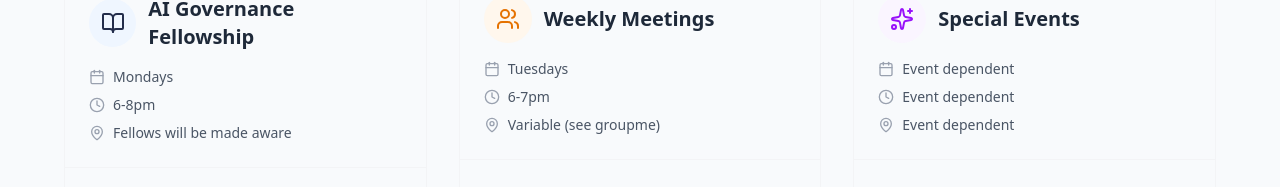
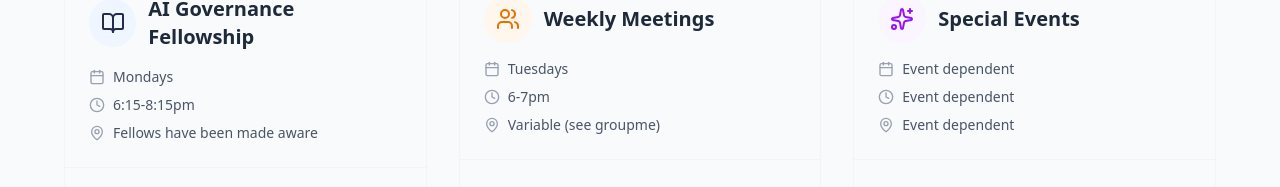
Before and after one commit to Virginia-AI-Security-Initiative/VAISI_Website, a Next.js app: page /get-involved in a window 1280 px wide. Shown: the part 679-866 px from the top of the page. Built offline with nearby package versions, Linux system fonts and the light colour scheme; a web font is replaced by a local one.

Commit message:
fix fellowship time

```diff
--- a/app/get-involved/page.tsx
+++ b/app/get-involved/page.tsx
@@ -11,8 +11,8 @@ const eventTypes = [
         iconColor: "text-primary",
         details: {
             day: "Mondays",
-            time: "6-8pm",
-            location: "Fellows will be made aware"
+            time: "6:15-8:15pm",
+            location: "Fellows have been made aware"
         },
         description: "Complete a 12-week tailored curriculum heavily inspired by BlueDot Impact's AI Governance Course with a small cohort of motivated peers. You'll examine risks posed by advanced AI systems, standards and regulations to address them, and foreign policy approaches. Apply what you've learned through an individual or group capstone project!",
         cta: {
```
